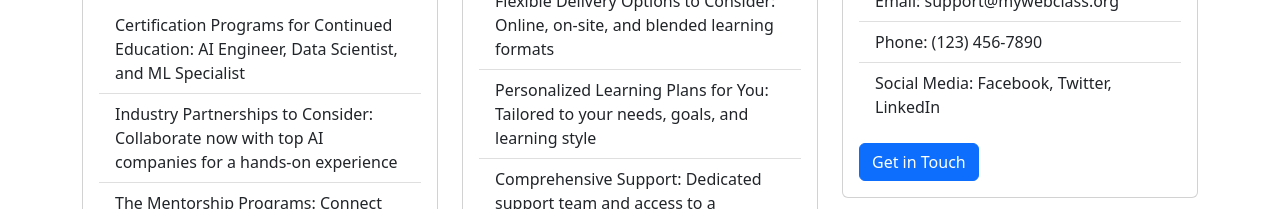
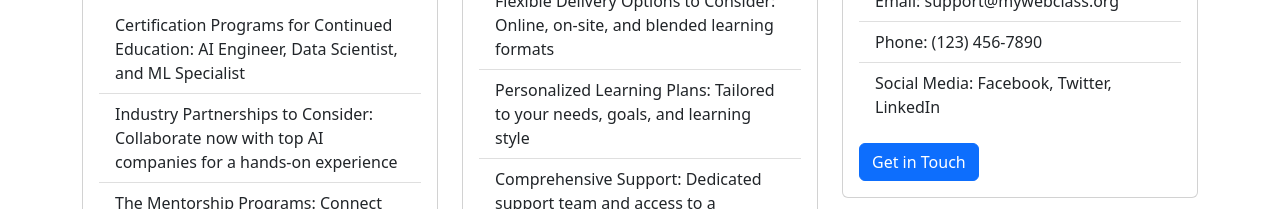
Before and after one commit to NJIT-WIS/project-2-team-sar, a Next.js app: page /Services in a window 1280 px wide. Shown: the part 228-437 px from the top of the page. Built offline with nearby package versions, Linux system fonts and the light colour scheme.

Commit message:
updated list group

```diff
--- a/components/boost_ai_career.jsx
+++ b/components/boost_ai_career.jsx
@@ -29,7 +29,7 @@ const Services = () => {
               <Card.Title>Customized AI Training & Support</Card.Title>
               <ListGroup variant="flush">
                 <ListGroup.Item>Flexible Delivery Options to Consider: Online, on-site, and blended learning formats</ListGroup.Item>
-                <ListGroup.Item>Personalized Learning Plans for You: Tailored to your needs, goals, and learning style</ListGroup.Item>
+                <ListGroup.Item>Personalized Learning Plans: Tailored to your needs, goals, and learning style</ListGroup.Item>
                 <ListGroup.Item>Comprehensive Support: Dedicated support team and access to a resource library</ListGroup.Item>
               </ListGroup>
               <Button variant="primary" className="mt-3">Learn More</Button>
```
